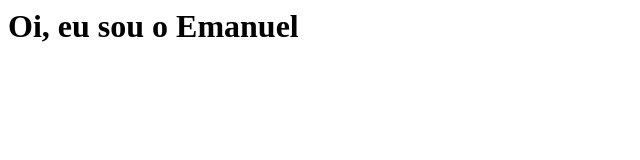
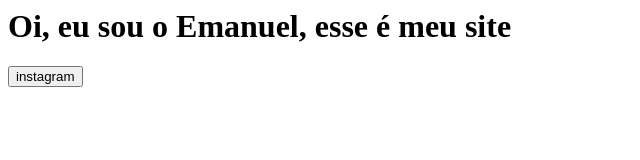
Before and after one commit to emanuelefro/emanuelefro.github.io, a plain HTML site: page index.html in a window 1280 px wide. Shown: the whole page, without its empty margins (0-640 px from the left). Drawn offline with Linux system fonts and the light colour scheme.

Commit message:
Update index.html

```diff
--- a/index.html
+++ b/index.html
@@ -1 +1,2 @@
-<h1>Oi, eu sou o Emanuel</h1>
+<h1>Oi, eu sou o Emanuel, esse é meu site</h1>
+<button>instagram</button>
```
